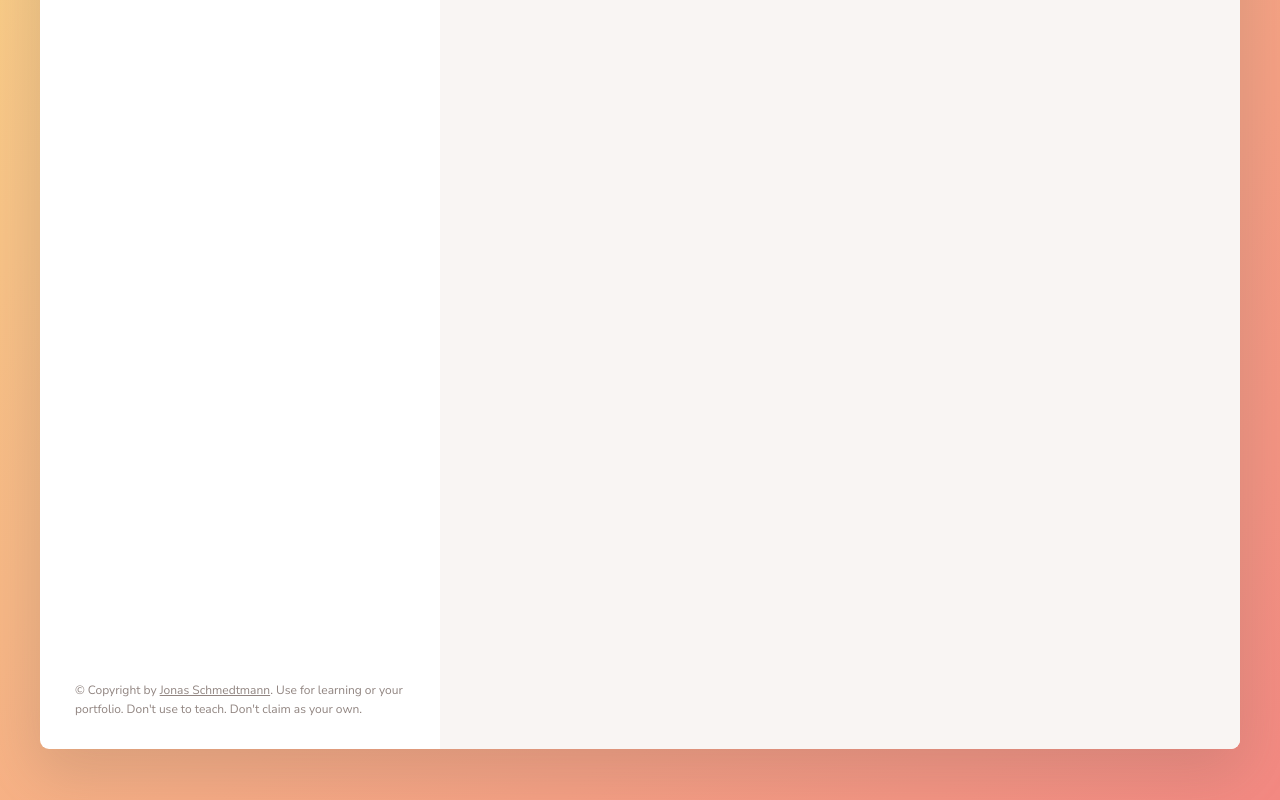
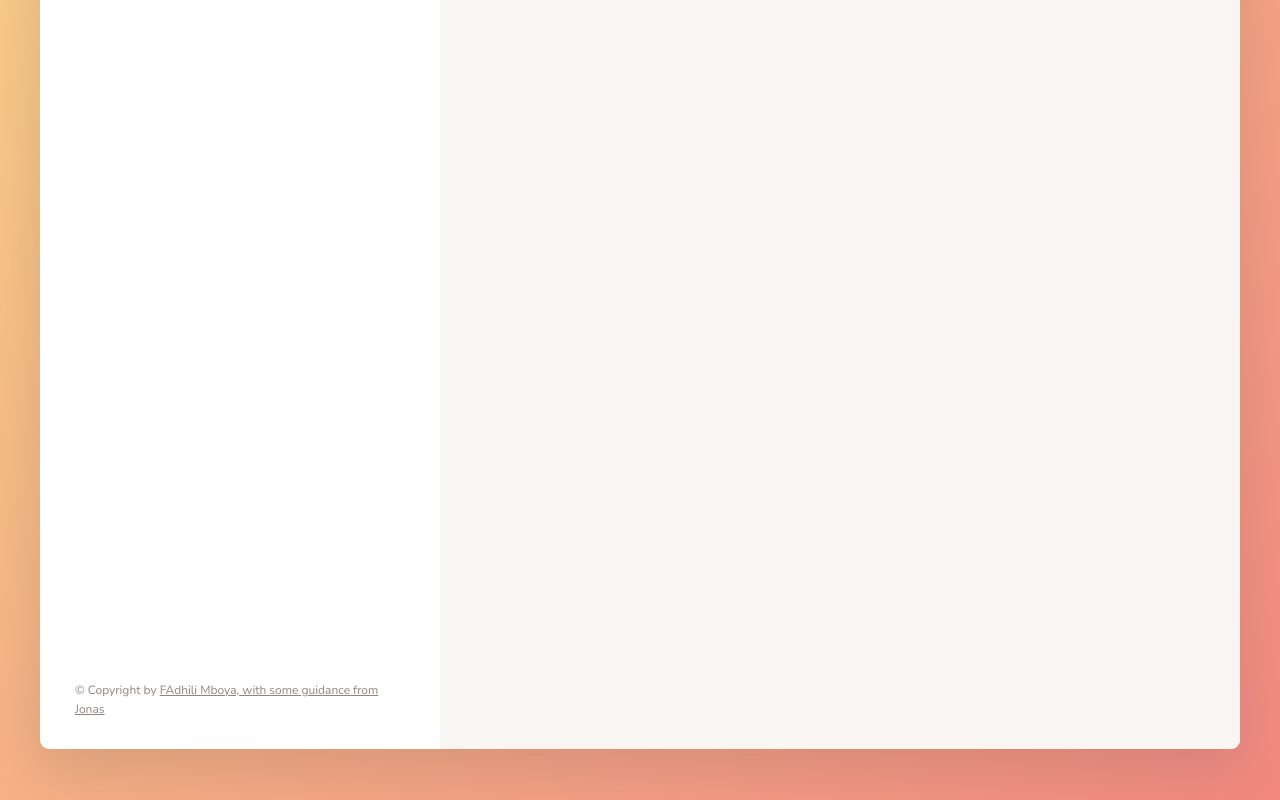
Before and after one commit to Fadhili02/Mapishi, a website built with Parcel: page index.html in a window 1280 px wide. Shown: the part 472-1272 px from the top of the page. Built offline with nearby package versions, Linux system fonts and the light colour scheme.

Commit message:
second commit

```diff
--- a/index.html
+++ b/index.html
@@ -126,10 +126,9 @@
           <a
             class="twitter-link"
             target="_blank"
-            href="https://twitter.com/jonasschmedtman"
-            >Jonas Schmedtmann</a
-          >. Use for learning or your portfolio. Don't use to teach. Don't claim
-          as your own.
+            href="www.linkedin.com/in/fadhili-mboya"
+            >FAdhili Mboya, with some guidance from Jonas</a
+          >
         </p>
       </div>
 
--- a/src/js/views/View.js
+++ b/src/js/views/View.js
@@ -9,7 +9,7 @@ export default class View {
    * @param {boolean} [render=true] If false, create markup string instead of rendering to the DOM
    * @returns {undefined | string} A markup string is returned if render=false
    * @this {Object} View instance
-   * @author Jonas Schmedtmann
+   * @author Fadhili Mboya
    * @todo Finish implementation
    */
   render(data, render = true) {
```
